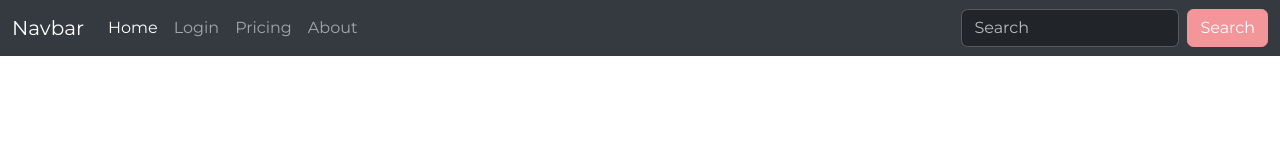
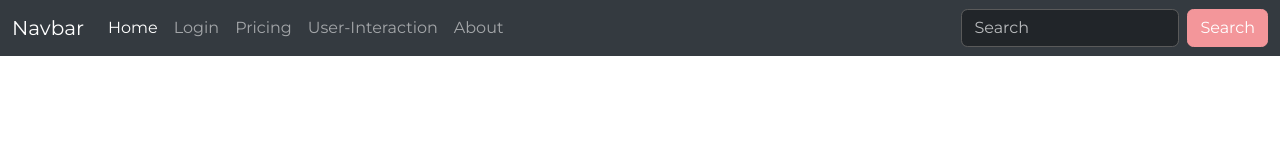
Before and after one commit to UBSITAlcedoEllyn/my-app, an Angular app: page / in a window 1280 px wide. Shown: the top 160 px of the page. Built offline with nearby package versions, Linux system fonts and the light colour scheme.

Commit message:
Added the user-interaction comp in the navigation and routes so i can see and test it

```diff
--- a/src/app/app.routes.ts
+++ b/src/app/app.routes.ts
@@ -3,6 +3,7 @@ import { LoginComponent } from './comps/login/login.component';
 import { AboutComponent } from './comps/about/about.component';
 import { PricingComponent } from './comps/pricing/pricing.component';
 import { HomeComponent } from './comps/home/home.component';
+import { UserInteractionComponent } from './comps/user-interaction/user-interaction.component';
 
 export const routes: Routes = [
 
@@ -24,5 +25,10 @@ export const routes: Routes = [
     {
         path: 'home',
         component: HomeComponent,
+    },
+
+    {
+        path: 'user-interaction',
+        component: UserInteractionComponent,
     }
 ];
--- a/src/app/comps/navi/navi.component.html
+++ b/src/app/comps/navi/navi.component.html
@@ -21,6 +21,10 @@
         </li>
 
         <li class="nav-item">
+          <a class="nav-link" routerLink="/user-interaction">User-Interaction</a>
+        </li>
+
+        <li class="nav-item">
           <a class="nav-link" routerLink="/about">About</a>
         </li>
 
```
